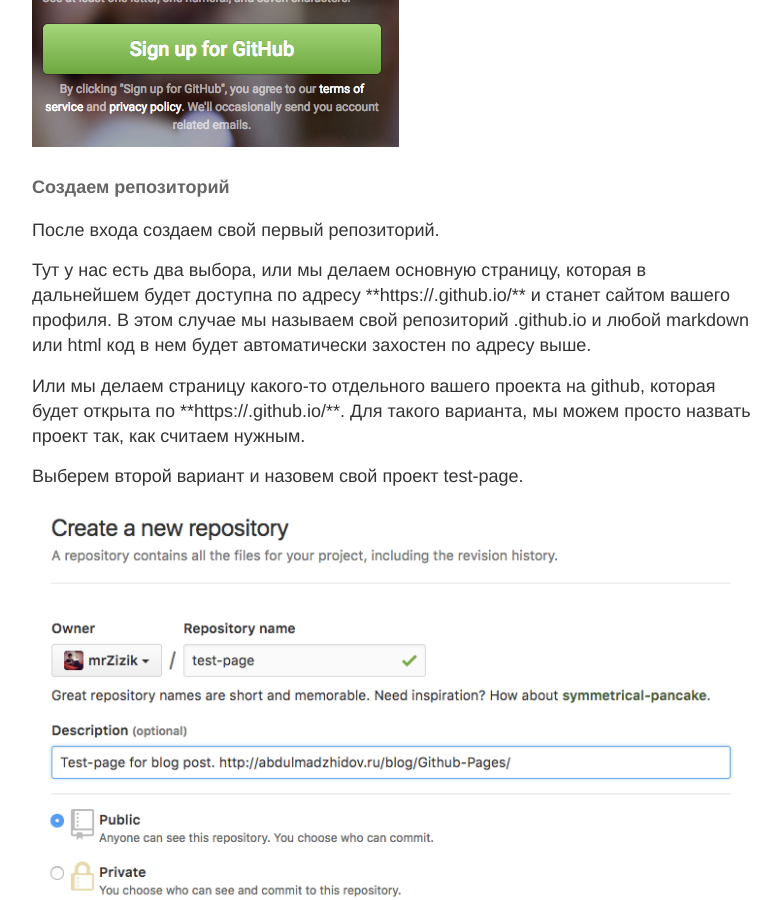
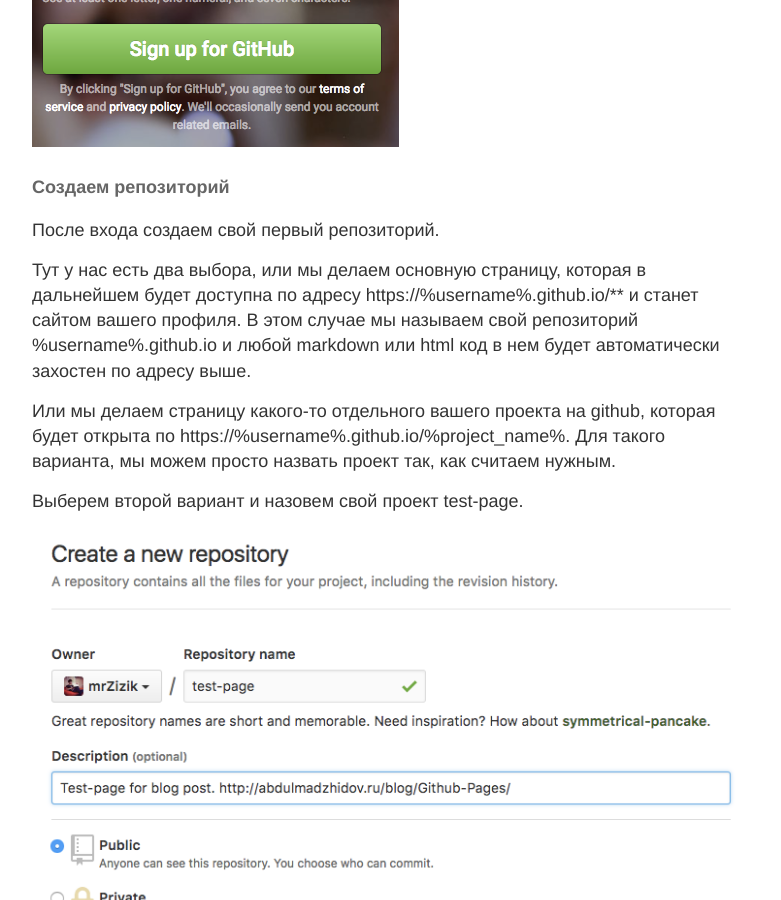
Before and after one commit to mrZizik/blog, a Jekyll site: the page built from _posts/2017-1-20-Github-Pages.md, in a window 1280 px wide and 900 px high, scrolled down 1360 px. Shown: the whole window, without its empty margins (248-1029 px from the left). Built offline with Jekyll 4.4.1, drawn with Linux system fonts in a browser that asks for light colours; comment, search, counter and statistics services are not loaded.

Commit message:
post fix

```diff
--- a/_posts/2017-1-20-Github-Pages.md
+++ b/_posts/2017-1-20-Github-Pages.md
@@ -22,9 +22,9 @@
 
 После входа создаем свой первый репозиторий.
 
-Тут у нас есть два выбора, или мы делаем основную страницу, которая в дальнейшем будет доступна по адресу **https://<username>.github.io/** и станет сайтом вашего профиля. В этом случае мы называем свой репозиторий <username>.github.io и любой markdown или html код в нем будет автоматически захостен по адресу выше.
+Тут у нас есть два выбора, или мы делаем основную страницу, которая в дальнейшем будет доступна по адресу https://%username%.github.io/** и станет сайтом вашего профиля. В этом случае мы называем свой репозиторий %username%.github.io и любой markdown или html код в нем будет автоматически захостен по адресу выше.
 
-Или мы делаем страницу какого-то отдельного вашего проекта на github, которая будет открыта по **https://<username>.github.io/<project_name>**. Для такого варианта, мы можем просто назвать проект так, как считаем нужным.
+Или мы делаем страницу какого-то отдельного вашего проекта на github, которая будет открыта по https://%username%.github.io/%project_name%. Для такого варианта, мы можем просто назвать проект так, как считаем нужным.
 
 Выберем второй вариант и назовем свой проект test-page.
 
```
